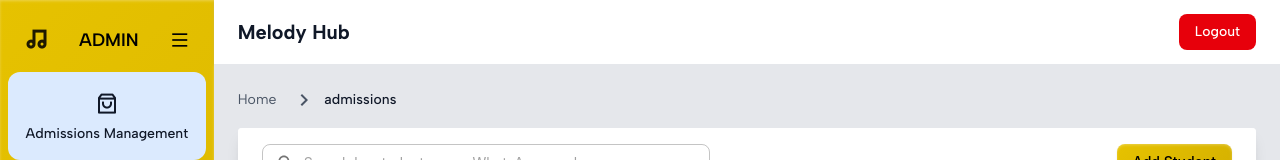
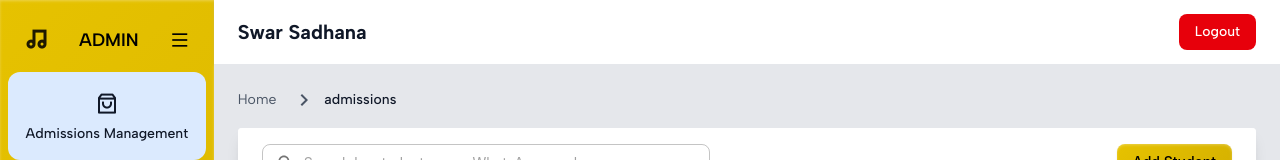
Before and after one commit to Anumesh08/music_class_frontend, a Next.js app: page /admissions in a window 1280 px wide. Shown: the top 160 px of the page. Built offline with nearby package versions, Linux system fonts and the light colour scheme.

Commit message:
updated swar sadhana text in navbar

```diff
--- a/src/components/layout/Navbar.tsx
+++ b/src/components/layout/Navbar.tsx
@@ -14,7 +14,7 @@
     <div className="h-16 bg-white shadow flex items-center justify-between px-6">
       <div className="flex items-center">
         <div>
-          <h1 className="text-xl font-bold text-gray-900">Melody Hub</h1>
+          <h1 className="text-xl font-bold text-gray-900">Swar Sadhana</h1>
         </div>
       </div>
 
```
